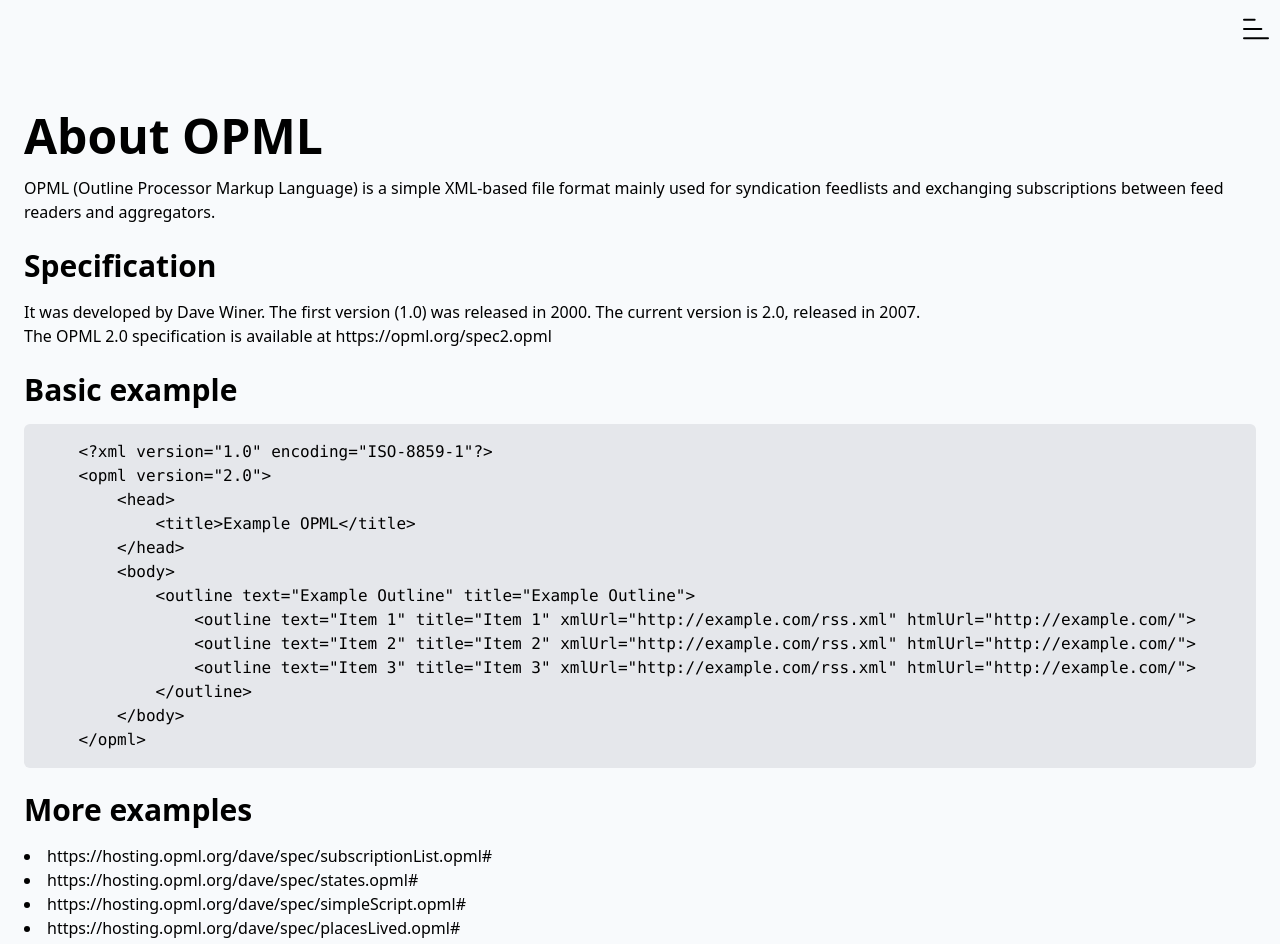
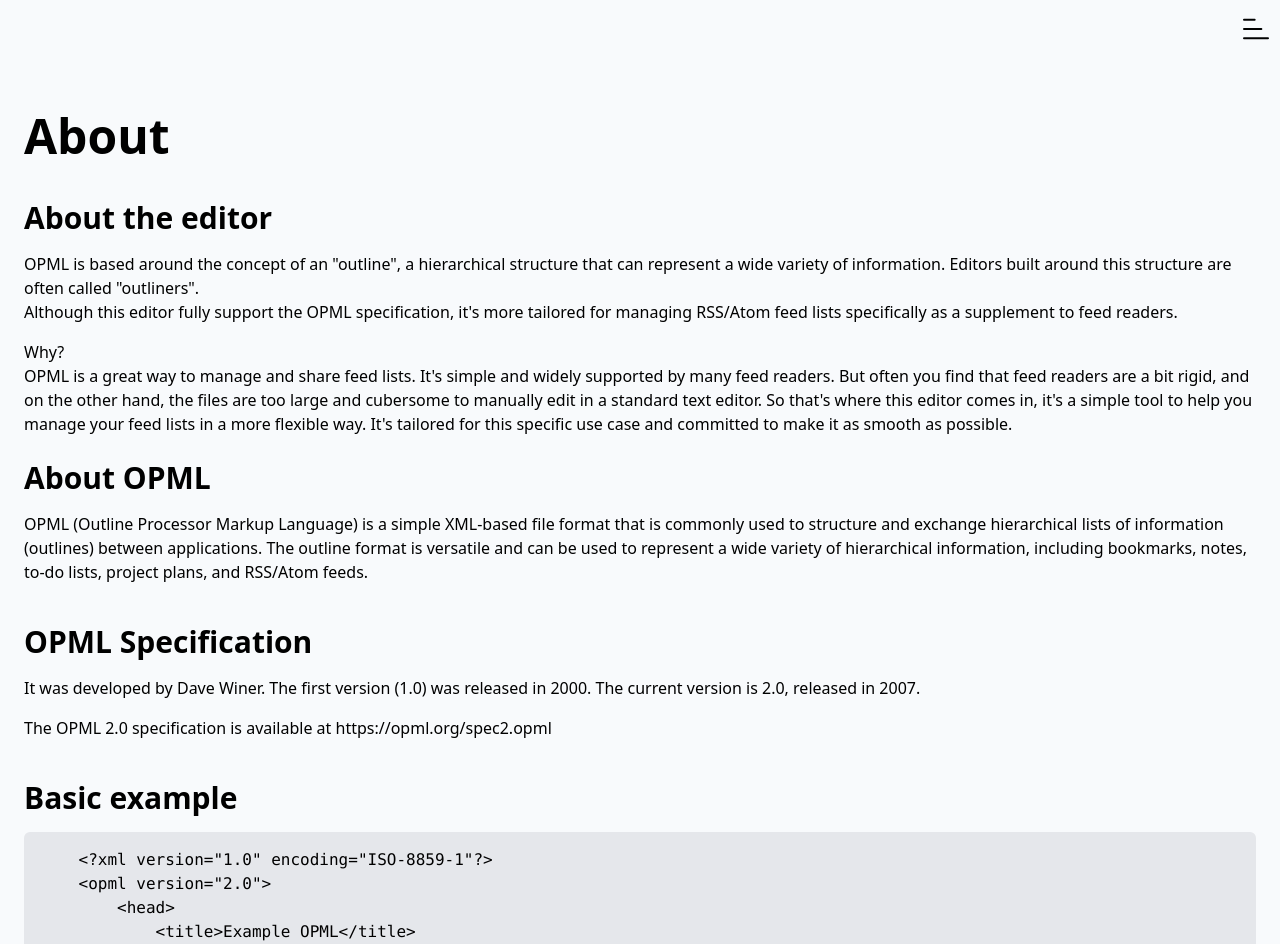
Before and after one commit to imdj/opml-editor, a SvelteKit app: page /about in a window 1280 px wide. Shown: the top 944 px of the page. Built offline with nearby package versions, Linux system fonts and the light colour scheme.

Commit message:
Update about page

```diff
--- a/src/lib/components/Header.svelte
+++ b/src/lib/components/Header.svelte
@@ -15,7 +15,7 @@
         </button>
         <ul class="absolute shadow-2xl w-48 right-0 rounded-lg bg-white p-1" style:visibility={isDropdownOpen ? 'visible' : 'hidden'}>
             <li><a class="block p-2 rounded hover:bg-slate-200" href="/">Editor</a></li>
-            <li><a class="block p-2 rounded hover:bg-slate-200" href="/about">About OPML</a></li>
+            <li><a class="block p-2 rounded hover:bg-slate-200" href="/about">About</a></li>
         </ul>
     </div>
 </header>
--- a/src/routes/about/+page.svelte
+++ b/src/routes/about/+page.svelte
@@ -1,10 +1,24 @@
-<h1>About OPML</h1>
+<h1>About</h1>
 
+<h2>About the editor</h2>
 <p>
-    OPML (Outline Processor Markup Language) is a simple XML-based file format mainly used for syndication feedlists and exchanging subscriptions between feed readers and aggregators.
+    OPML is based around the concept of an "outline", a hierarchical structure that can represent a wide variety of information. Editors built around this structure are often called "outliners".
+    <br>
+    Although this editor fully support the OPML specification, it's more tailored for managing RSS/Atom feed lists specifically as a supplement to feed readers.
 </p>
 
-<h2>Specification</h2>
+Why?
+<br>
+OPML is a great way to manage and share feed lists. It's simple and widely supported by many feed readers.
+But often you find that feed readers are a bit rigid, and on the other hand, the files are too large and cubersome to manually edit in a standard text editor.
+So that's where this editor comes in, it's a simple tool to help you manage your feed lists in a more flexible way. It's tailored for this specific use case and committed to make it as smooth as possible.
+
+<h2>About OPML</h2>
+<p>
+    OPML (Outline Processor Markup Language) is a simple XML-based file format that is commonly used to structure and exchange hierarchical lists of information (outlines) between applications. The outline format is versatile and can be used to represent a wide variety of hierarchical information, including bookmarks, notes, to-do lists, project plans, and RSS/Atom feeds.
+</p>
+
+<h2>OPML Specification</h2>
 <p>
     It was developed by <a href="https://davewiner.com/">Dave Winer</a>. The first version (1.0) was released in 2000. The current version is 2.0, released in 2007.
 </p>
@@ -29,16 +43,6 @@
     &lt;/opml&gt;
 </pre>
 
-<h2>More examples</h2>
-<ul>
-    <li><a href="http://hosting.opml.org/dave/spec/subscriptionList.opml" target="_blank" rel="nofollow noreferrer">https://hosting.opml.org/dave/spec/subscriptionList.opml#</a></li>
-    <li><a href="http://hosting.opml.org/dave/spec/states.opml" target="_blank" rel="nofollow noreferrer">https://hosting.opml.org/dave/spec/states.opml#</a></li>
-    <li><a href="http://hosting.opml.org/dave/spec/simpleScript.opml" target="_blank" rel="nofollow noreferrer">https://hosting.opml.org/dave/spec/simpleScript.opml#</a></li>
-    <li><a href="http://hosting.opml.org/dave/spec/placesLived.opml" target="_blank" rel="nofollow noreferrer">https://hosting.opml.org/dave/spec/placesLived.opml#</a></li>
-    <li><a href="http://hosting.opml.org/dave/spec/directory.opml" target="_blank" rel="nofollow noreferrer">https://hosting.opml.org/dave/spec/directory.opml#</a></li>
-    <li><a href="http://hosting.opml.org/dave/spec/category.opml" target="_blank" rel="nofollow noreferrer">https://hosting.opml.org/dave/spec/category.opml#</a></li>
-</ul>
-
 <style>
     ul {
         @apply list-disc list-inside;
@@ -47,4 +51,8 @@
     ul li a {
         @apply break-all;
     }
+
+    p {
+        @apply mb-4;
+    }
 </style>
```
